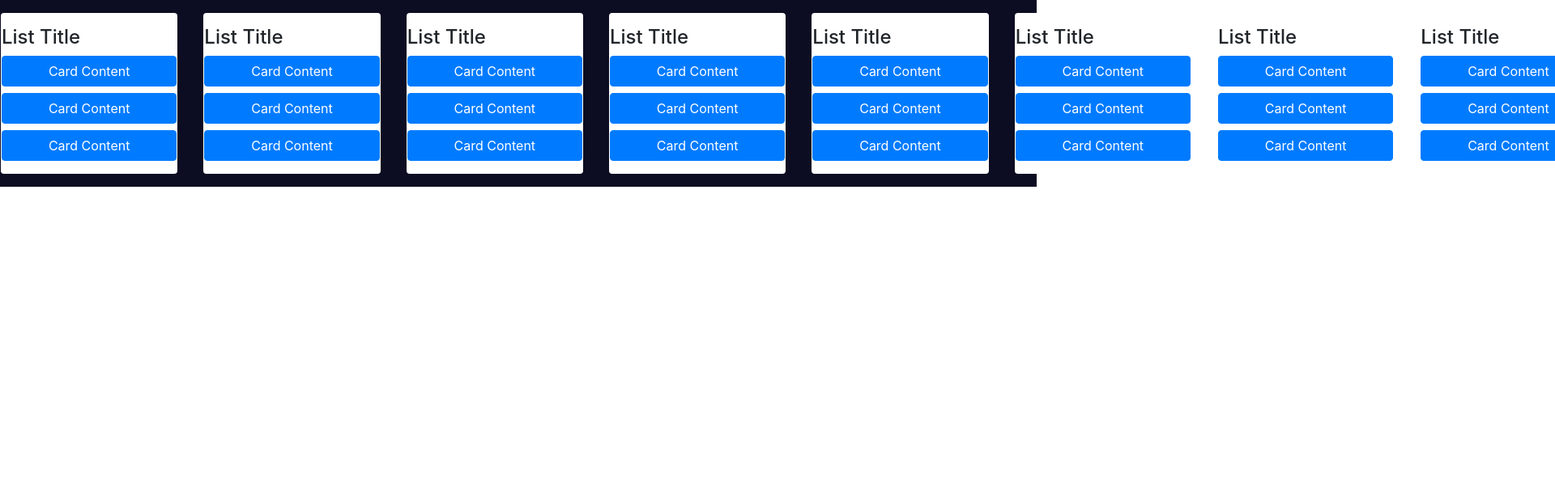
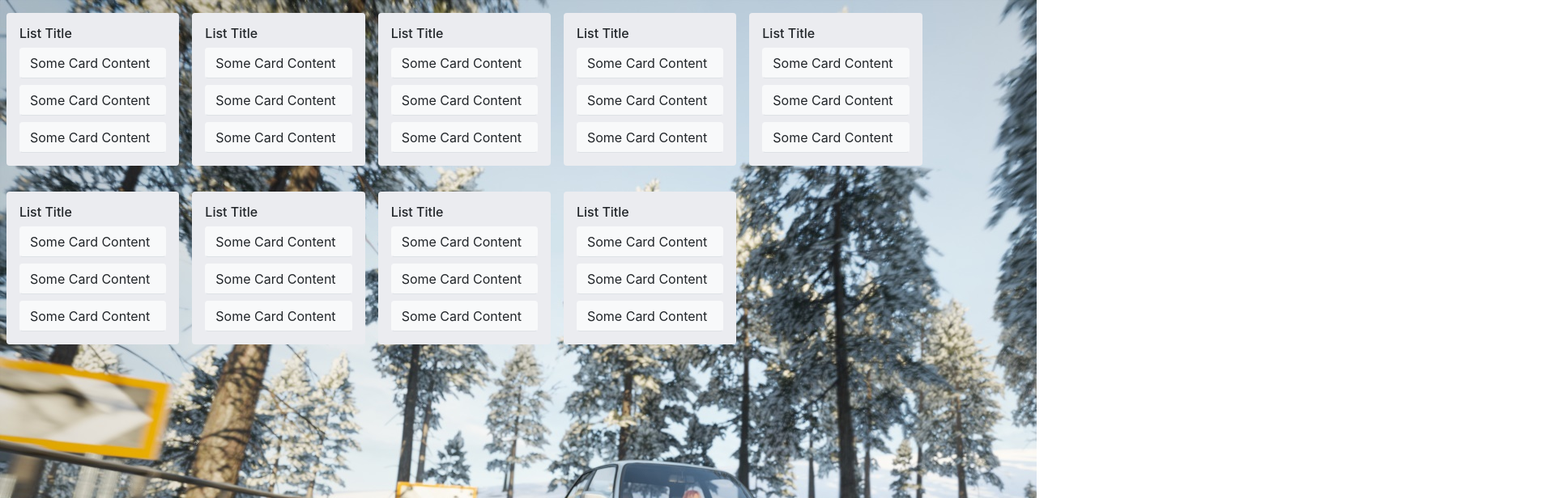
Before and after one commit to alloystory/trello_react, a React (Create React App) app: page / in a window 1280 px wide. Shown: the top 616 px of the page at 81% size, 1920 px wide, since content can reach past the window. Built offline with nearby package versions, Linux system fonts and the light colour scheme.

Commit message:
edit bootstrap theme

```diff
--- a/src/App.js
+++ b/src/App.js
@@ -2,10 +2,8 @@ import Lists from './components/Lists'
 
 function App() {
   return (
-    <div className="container-fluid">
-      <div className="row">
-        <Lists />
-      </div>
+    <div className="container-fluid vh-100">
+      <Lists />
     </div>
   );
 }
--- a/src/components/Card.jsx
+++ b/src/components/Card.jsx
@@ -4,8 +4,8 @@ class Card extends Component {
   state = {}
   render() {
     return (
-      <button className="btn btn-primary btn-block">
-        Card Content
+      <button className="btn btn-block btn-light text-left border-bottom">
+        Some Card Content
       </button>
     );
   }
--- a/src/components/List.jsx
+++ b/src/components/List.jsx
@@ -5,13 +5,11 @@ class List extends Component {
   state = {}
   render() {
     return (
-      <div className="list col-2 m-3 p-3 rounded">
-        <div className="row"><h4>List Title</h4></div>
-        <div className="row">
-          <Card />
-          <Card />
-          <Card />
-        </div>
+      <div className="list col-2 my-3 mx-2 p-3 rounded">
+        <h6>List Title</h6>
+        <Card />
+        <Card />
+        <Card />
       </div>
     );
   }
--- a/src/components/Lists.jsx
+++ b/src/components/Lists.jsx
@@ -5,7 +5,7 @@ class Lists extends Component {
   state = {}
   render() {
     return (
-      <div className="row flex-nowrap">
+      <div className="lists row">
         <List />
         <List />
         <List />
--- a/src/styles/style.scss
+++ b/src/styles/style.scss
@@ -1,9 +1,13 @@
 @import "~bootstrap/scss/bootstrap";
 
 .container-fluid {
-    background-color: #0c0c22;
+    background: url("./img.jpg");
+    // background-color: #0c0c22;
+    // background-attachment: fixed;
+    overflow-x: auto;
 }
 
 .list {
-    background-color: #fff;
+    background-color: #EBECF0;
+    flex: 0 0 auto;
 }
```
Also changed, not shown: src/styles/img.jpg (added).
